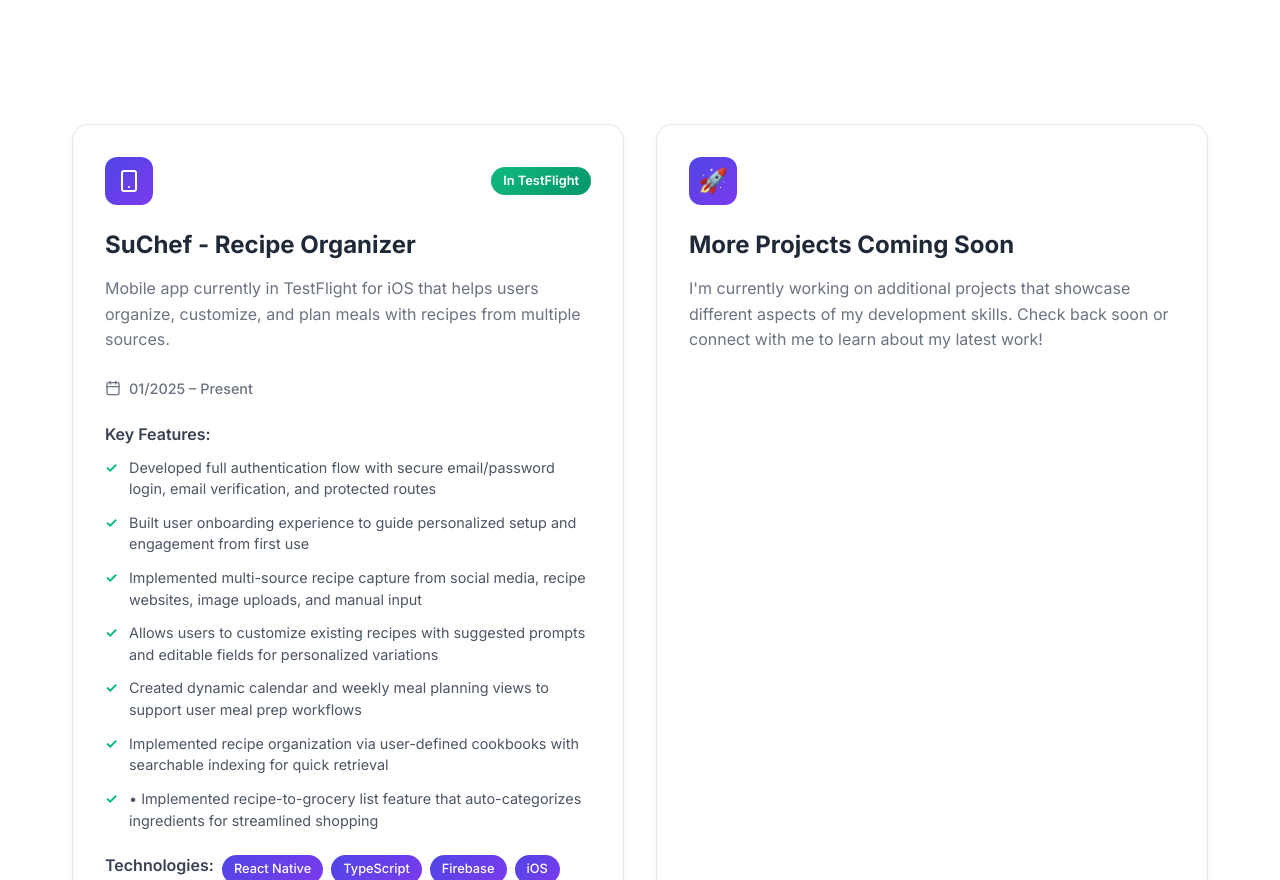
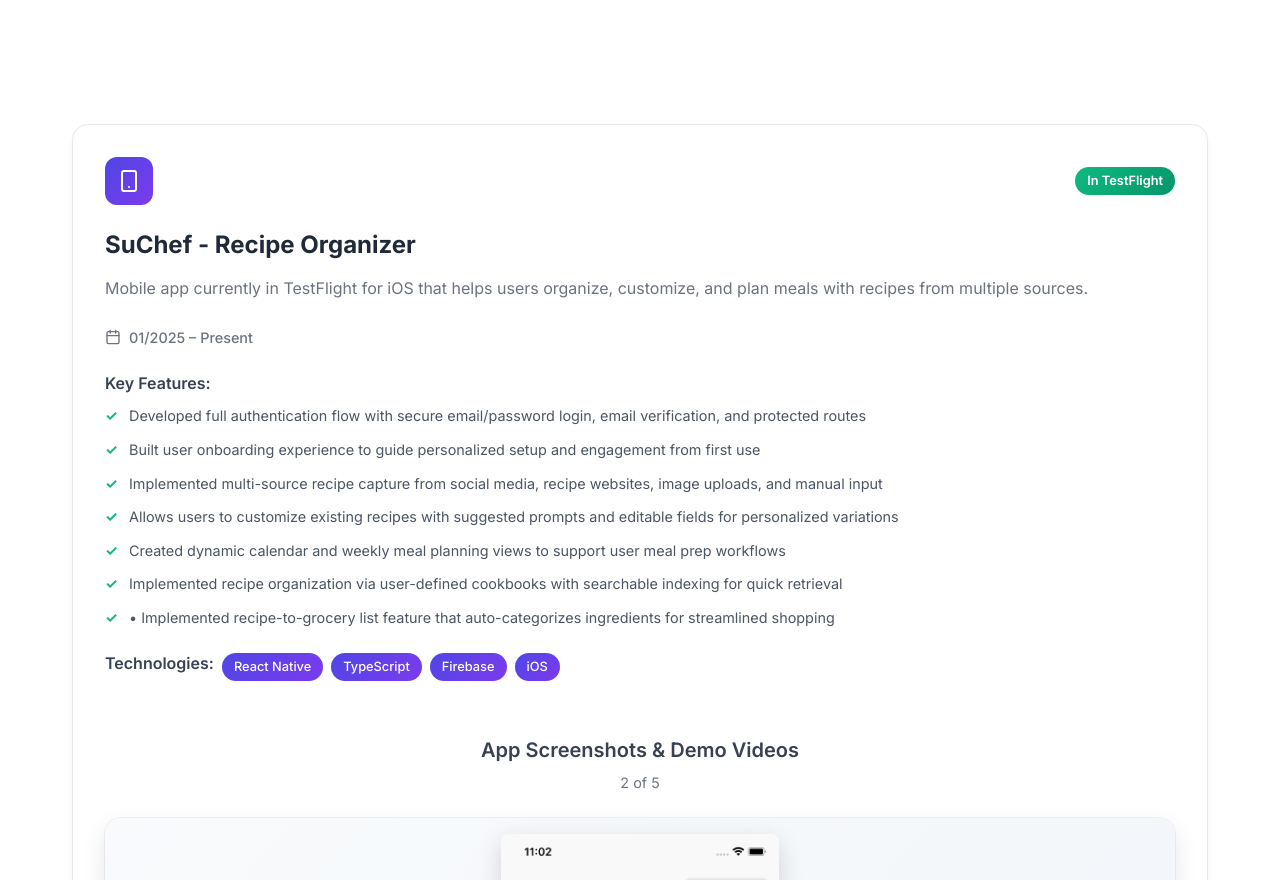
Before and after one commit to daylanberry/daylans-personal-site, a React (Vite) app: page / in a window 1280 px wide. Shown: the part 1920-2800 px from the top of the page. Built offline with nearby package versions, Linux system fonts and the light colour scheme.

Commit message:
Remove placeholder project section and optimize media gallery sizing

```diff
--- a/src/components/Projects.tsx
+++ b/src/components/Projects.tsx
@@ -85,31 +85,6 @@ const Projects: React.FC = () => {
               </div>
             </div>
           ))}
-
-          {/* Placeholder for additional projects */}
-          <div className="project-card placeholder">
-            <div className="project-header">
-              <div className="project-icon">
-                <div className="icon-placeholder">🚀</div>
-              </div>
-            </div>
-
-            <div className="project-content">
-              <h3 className="project-title">More Projects Coming Soon</h3>
-              <p className="project-description">
-                I'm currently working on additional projects that showcase
-                different aspects of my development skills. Check back soon or
-                connect with me to learn about my latest work!
-              </p>
-            </div>
-
-            <div className="project-actions">
-              <button className="btn btn-secondary">
-                <Github size={16} />
-                View GitHub
-              </button>
-            </div>
-          </div>
         </div>
       </div>
     </section>
```
